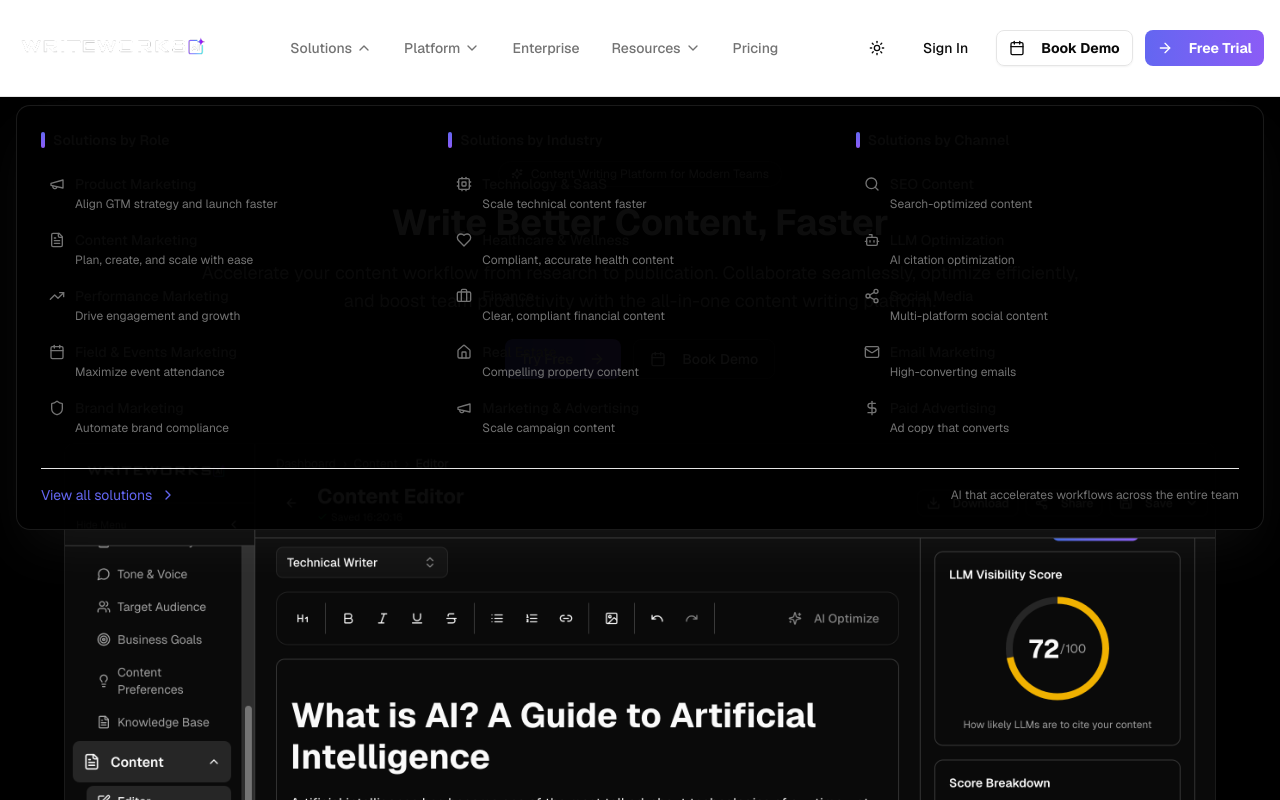
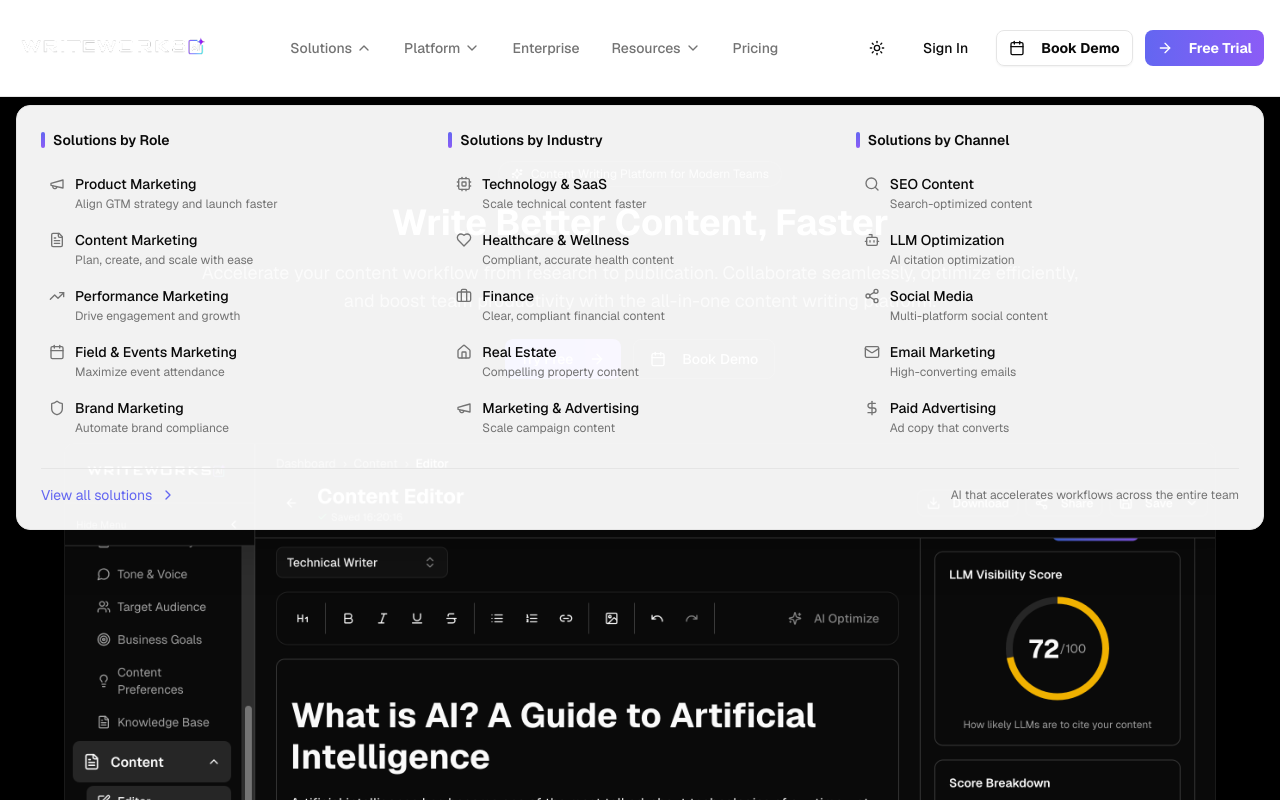
Before and after one commit to futuremindsmedia/writeworks-marketing, a Next.js app: page / in a window 1280 px wide. Both pictures are taken after a click on the button "Solutions". Shown: the top 800 px of the page. Built offline with nearby package versions, Linux system fonts and the light colour scheme.

Commit message:
Fix remaining hardcoded colors in dropdowns and improve hover states
Co-authored-by: futuremindsmedia <23410760+futuremindsmedia@users.noreply.github.com>

```diff
--- a/components/header.tsx
+++ b/components/header.tsx
@@ -449,7 +449,7 @@ export function Header() {
             {solutionsOpen && (
               <div className="fixed left-0 right-0 top-[calc(100%+1px)] flex justify-center pointer-events-none z-50">
                 <div className="pointer-events-auto container mx-auto px-3 md:px-4">
-                  <div className="bg-black/95 backdrop-blur-lg border border-white/10 rounded-xl shadow-2xl shadow-white/5 p-4 md:p-6 mt-2">
+                  <div className="bg-background/95 backdrop-blur-lg border border-border rounded-xl shadow-2xl p-4 md:p-6 mt-2">
                     <div className="grid grid-cols-1 md:grid-cols-3 gap-6 md:gap-6">
                       <div>
                         <h3 className="text-sm font-semibold text-foreground mb-4 flex items-center gap-2">
@@ -545,7 +545,7 @@ export function Header() {
             {platformOpen && (
               <div className="fixed left-0 right-0 top-[calc(100%+1px)] flex justify-center pointer-events-none z-50">
                 <div className="pointer-events-auto container mx-auto px-3 md:px-4">
-                  <div className="bg-background/95 backdrop-blur-lg border border-border rounded-xl shadow-2xl shadow-white/5 p-4 md:p-6 mt-2">
+                  <div className="bg-background/95 backdrop-blur-lg border border-border rounded-xl shadow-2xl p-4 md:p-6 mt-2">
                     <div className="grid grid-cols-1 md:grid-cols-2 gap-6">
                       {platformFeatures.map((feature) => (
                         <Link
@@ -592,7 +592,7 @@ export function Header() {
             {resourcesOpen && (
               <div className="fixed left-0 right-0 top-[calc(100%+1px)] flex justify-center pointer-events-none z-50">
                 <div className="pointer-events-auto container mx-auto px-3 md:px-4">
-                  <div className="bg-background/95 backdrop-blur-lg border border-border rounded-xl shadow-2xl shadow-white/5 p-4 md:p-6 mt-2">
+                  <div className="bg-background/95 backdrop-blur-lg border border-border rounded-xl shadow-2xl p-4 md:p-6 mt-2">
                     <div className="grid grid-cols-1 md:grid-cols-2 gap-6">
                       {resourceCategories.map((resource) => (
                         <Link
@@ -717,7 +717,7 @@ export function Header() {
                   </div>
                   <Link
                     href="/solutions"
-                    className="flex items-center justify-center gap-2 text-sm text-[#6366F1] hover:text-[#8B5CF6] transition-colors py-3 px-3 rounded-lg border border-border hover:border-border cursor-pointer"
+                    className="flex items-center justify-center gap-2 text-sm text-[#6366F1] hover:text-[#8B5CF6] transition-colors py-3 px-3 rounded-lg border border-border hover:bg-accent cursor-pointer"
                   >
                     View all solutions <ChevronDown className="w-4 h-4 rotate-[-90deg]" />
                   </Link>
```
